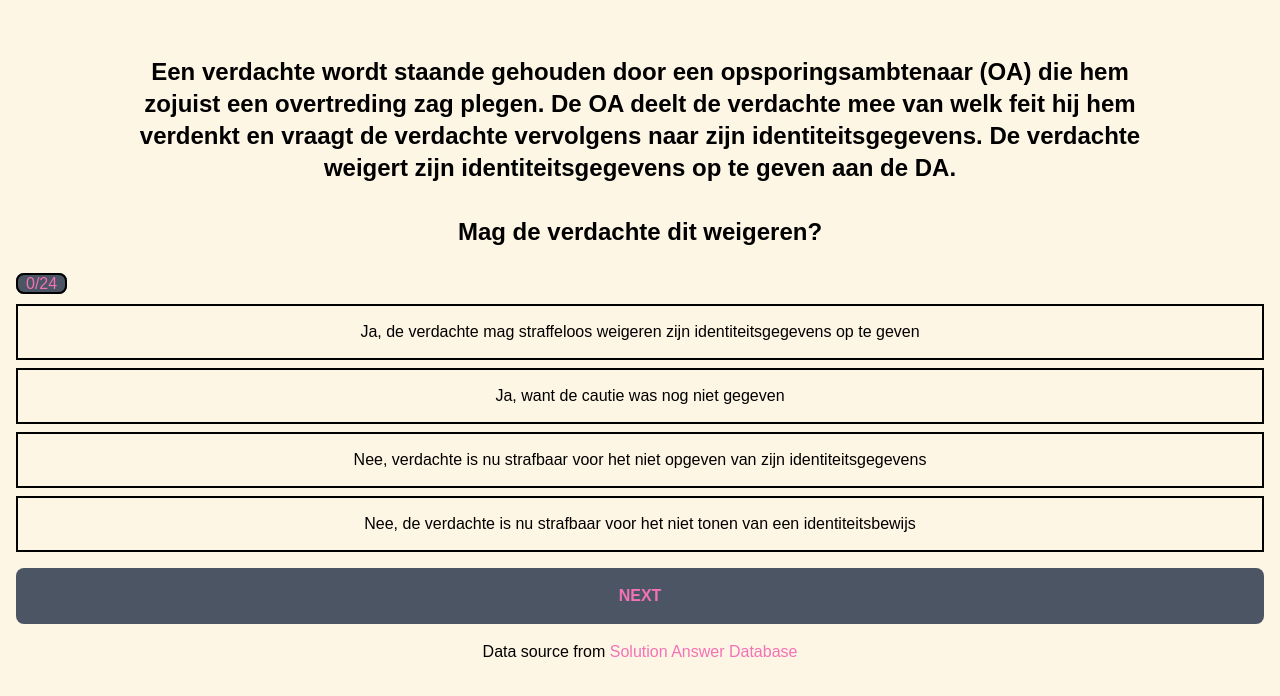
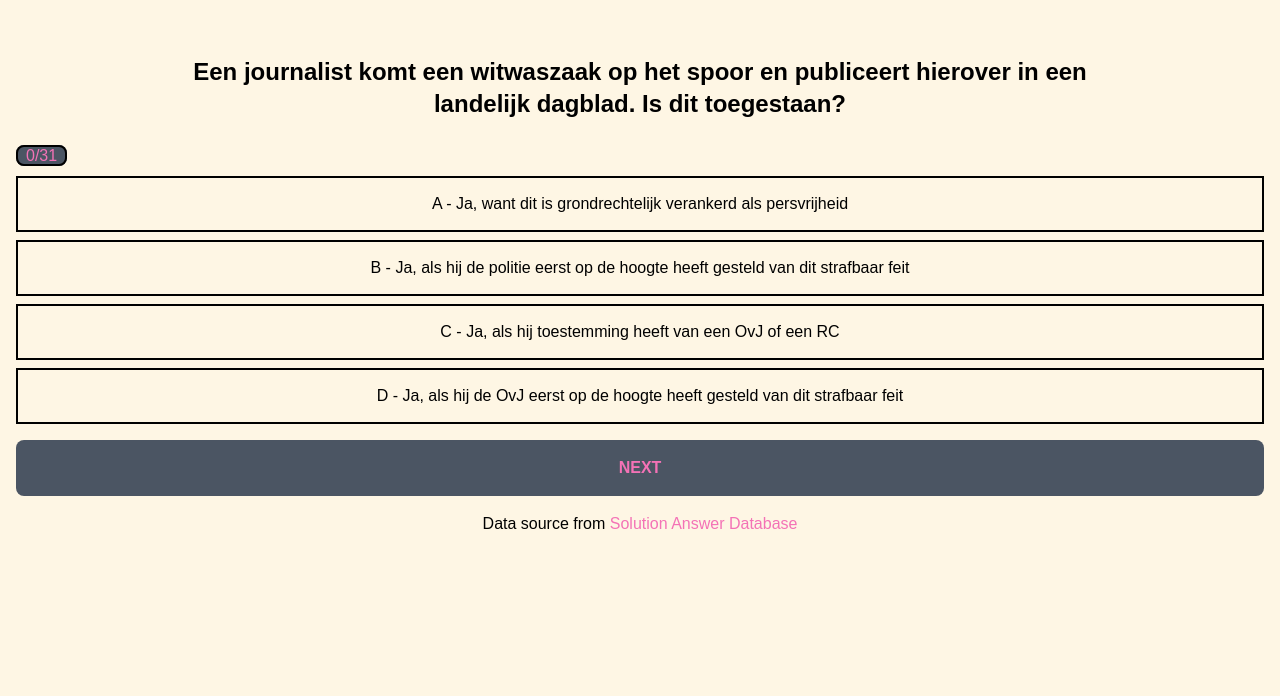
Before and after one commit to Shikiju/PSEQuiz, a React (Create React App) app: page / in a window 1280 px wide. Shown: the top 696 px of the page. Built offline with nearby package versions, Linux system fonts and the light colour scheme.

Commit message:
Further work
Further work

```diff
--- a/public/index.html
+++ b/public/index.html
@@ -15,7 +15,7 @@
       rel="stylesheet"
     />
 
-    <title>Quiz App - Solving Riddles</title>
+    <title>PSI Quiz</title>
   </head>
 
   <body>
--- a/src/App.js
+++ b/src/App.js
@@ -40,6 +40,10 @@ export default function App() {
     }
   };
 
+  const shuffleCurrentQuestionVariants = () => {
+
+  };
+
   const startOver = () => {
     setCurrentQuestion(0);
     setFinish(false);
@@ -74,7 +78,7 @@ export default function App() {
           <span className="m-2 border-2 border-black mx-auto px-2 bg-gray-600 text-pink-400 rounded-lg text-center">
             {`${currentQuestion}/${data.length - 1}`}
           </span>
-          {data[currentQuestion].variants.map((variant) => (
+          {data[currentQuestion].variants.sort(function(a, b){return 0.5 - Math.random()}).map((variant, index) => (
             <div className="m-2 h-14 border-2 border-black mx-auto text-center">
               <p
                 key={variant.id}
@@ -87,7 +91,7 @@ export default function App() {
                 }`}
                 onClick={() => checkAnswer(variant)}
               >
-                {variant}
+                { String.fromCharCode(65 + index)} - {variant}
               </p>
             </div>
           ))}
@@ -111,6 +115,7 @@ export default function App() {
               className="w-full h-14 mt-2 px-2 rounded-lg bg-gray-600 text-pink-400 font-bold hover:bg-gray-800 hover:text-pink-600"
               onClick={() => {
                 setCurrentQuestion(currentQuestion + 1);
+                shuffleCurrentQuestionVariants();
                 checkCorrectAnswer();
                 reset();
               }}
--- a/src/data.js
+++ b/src/data.js
@@ -209,6 +209,71 @@ export const allData = [
     `Nee, verdachte is nu strafbaar voor het niet opgeven van zijn identiteitsgegevens`, `Nee, de verdachte is nu strafbaar voor het niet tonen van een identiteitsbewijs`]
   },
   {
+    id: 21,
+    question: "Tijdens een voetsurveillance ontdekt een agent een woninginbraak op heterdaad. De<br>\
+    dader heeft de toegangsdeur van de woning geforceerd. De dader gaat op de vlucht<br>\
+    zonder iets mee te nemen.<br>\
+    <br>\
+    Welk strafbaar feit is hier gepleegd?",
+    answer: "Poging tot overtreding van artikel 311 Sr (poging tot gekwalificeerde diefstal)",
+    variants: [`Overtreding 311 SR (gekwalificeerde diefstal)`, `Poging tot overtreding van artikel 311 Sr (poging tot gekwalificeerde diefstal)`,
+    `Er is geen strafbaar feit gepleegd omdat de dader niets heeft weggenomen`, `Poging tot overtreding van artikel 310 Sr (poging tot diefstal)`]
+  },
+  {
+    id: 22,
+    question: "In uw vrije tijd houdt u een winkeldief aan. U zegt er niet bij dat u politieambtenaar bent.<br>\
+    De verdachte probeert zich los te rukken.<br>\
+    <br>\
+    Is hier sprake van wederspannigheid?",
+    answer: "Nee, de verdachte moet weten dat ik politieambtenaar ben",
+    variants: [`Nee, losrukken is geen geweld`, `Ja, de aanhouding is rechtmatig en Iosrukken is geweld`, `Ja, ik ben in de rechtmatige uitoefening van mijn bediening en hĳ verzet zich met
+    geweld`, `Nee, de verdachte moet weten dat ik politieambtenaar ben`]
+  },
+  {
+    id: 23,
+    question: "Een aangehouden verdachte, verdacht van een VH misdrijf, wordt gevraagd naar zijn<br>\
+    naam. Hij geeft die op en ten bewijze daarvan overhandigt hij een paspoort. Na<br>\
+    onderzoek blijkt dat een echt document te zijn.<br>\
+    <br>\
+    Is de politie bevoegd ook nog foto’s en vingerafdrukken van de man te nemen ter<br>\
+    vaststelling van zijn identiteit?",
+    answer: "Ja, omdat het een VH—misdrijf betreft",
+    variants: [`Nee, dat is het werk van specialisten`, `Ja, omdat het een VH—misdrijf betreft`,
+    `Nee, niet als hij een eigen, echt en geldig Nederlands paspoort heeft`, `Ja, dit mag alleen bij overtredingen`]
+  },
+  {
+    id: 24,
+    question: "Een parkeerwachter wil op een aantal verkeerd geparkeerde auto's een kennisgeving van<br>\
+    bekeuring aanbrengen. Als hij zijn bekeuringsboekje wil pakken, komt er een man naar hem<br>\
+    toe en zegt: 'Als jij hier bekeuringen gaat uitschrijven, stomp ik jou in elkaar'<br>\
+    <br>\
+    Maakt de man zich schuldig aan een strafbaar feit?",
+    answer: "Ja, dit is een poging tot mishandeling van een ambtenaar en dat is altijd strafbaar",
+    variants: [`Ja, de man dreigt met geweld om een bekeuring te voorkomen`, `Ja, dit is een poging tot mishandeling van een ambtenaar en dat is altijd strafbaar`,
+    `Nee, de parkeerwachter was nog niet begonnen met het uitschrijven van een
+    bekeuring`, `Nee, pas als de man daadwerkelijk had gestompt, was hij strafbaar`]
+  },
+  {
+    id: 25,
+    question: "Een journalist komt een witwaszaak op het spoor en publiceert hierover in een<br>\
+    landelijk dagblad. Is dit toegestaan?",
+    answer: "Ja, want dit is grondrechtelijk verankerd als persvrijheid",
+    variants: [`Ja, als hij de OvJ eerst op de hoogte heeft gesteld van dit strafbaar feit`, `Ja, als hij toestemming heeft van een OvJ of een RC`,
+    `Ja, want dit is grondrechtelijk verankerd als persvrijheid`, `Ja, als hij de politie eerst op de hoogte heeft gesteld van dit strafbaar feit`]
+  },
+  {
+    id: 12,
+    question: "",
+    answer: "A",
+    variants: [`A`, `B`, `C`, `D`]
+  },
+  {
+    id: 12,
+    question: "",
+    answer: "A",
+    variants: [`A`, `B`, `C`, `D`]
+  },
+  {
     id: 12,
     question: "",
     answer: "A",
```
